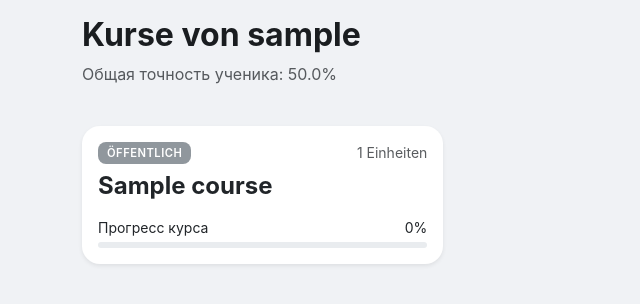
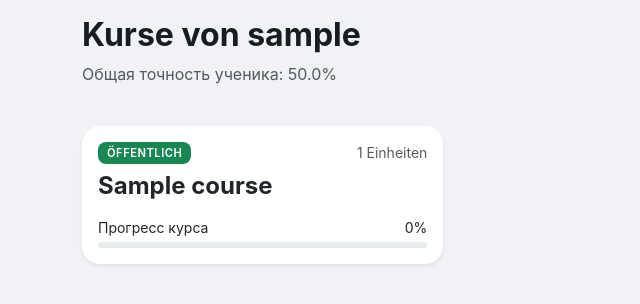
Before and after one commit to beper223/VerbenForm, a Django app: page /teacher/students/00000000-0000-0000-0000-000000000001/ in a window 1280 px wide. Shown: the part 114-418 px from the top of the page, without its empty margins (0-640 px from the left). Run offline with Django 5.2, Linux system fonts and the light colour scheme; a user stored in the database is signed in; tables that the repository leaves empty hold one stand-in row (values such as "Sample post"); some libraries are stand-ins or nearby versions.

Commit message:
web some fixes

```diff
--- a/templates/teacher/dashboard_main.html
+++ b/templates/teacher/dashboard_main.html
@@ -44,7 +44,7 @@
                         <div class="card-header bg-white d-flex justify-content-between align-items-center py-3">
                             <div>
                                 <h5 class="mb-0 fw-bold">{{ course.title }}</h5>
-                                <span class="badge {% if course.visibility == 'public' %}bg-success{% else %}bg-secondary{% endif %}">
+                                <span class="badge {% if course.visibility == 'public' %}bg-success{% else %}bg-primary{% endif %}">
                                     {{ course.get_visibility_display }}
                                 </span>
                             </div>
@@ -109,7 +109,6 @@
         <!-- ВКЛАДКА 3: УЧЕНИКИ -->
         <div class="tab-pane fade {% if active_tab == 'students' %}show active{% endif %}"
              id="students-content" role="tabpanel">
-             <!-- Сюда вставляем логику из вашего старого teacher/students.html -->
              {% include 'teacher/partials/students_table.html' %}
         </div>
     </div>
--- a/templates/teacher/student_course_list.html
+++ b/templates/teacher/student_course_list.html
@@ -20,7 +20,9 @@
         <a href="{% url 'web-teacher-student-course-detail' student.id item.course.id %}" class="text-decoration-none text-dark">
             <div class="card h-100 p-3 shadow-sm border-0">
                 <div class="d-flex justify-content-between mb-2">
-                    <span class="badge bg-secondary opacity-75">{{ item.course.get_visibility_display }}</span>
+                    <span class="badge {% if item.course.visibility == 'public' %}bg-success{% else %}bg-primary{% endif %}">
+                        {{ item.course.get_visibility_display }}
+                    </span>
                     <small class="text-muted">{{ item.unit_count }} Einheiten</small>
                 </div>
                 <h4 class="fw-bold mb-3">{{ item.course.title }}</h4>
```
